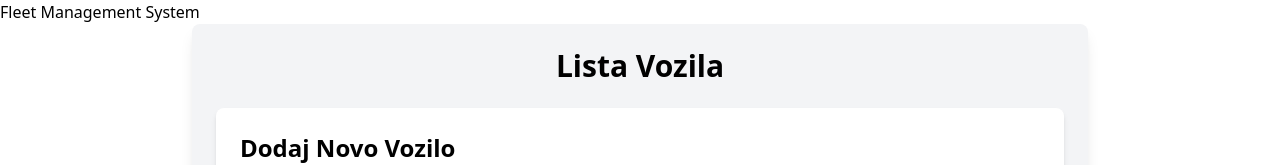
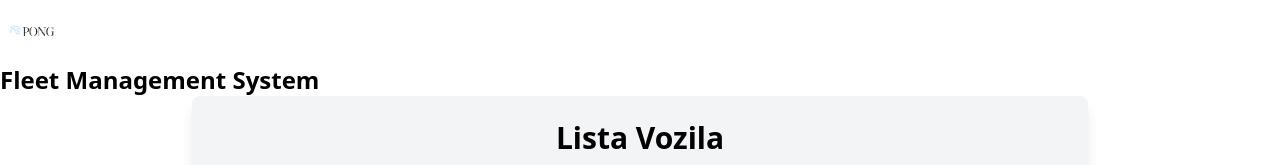
Before and after one commit to sejooo1/fleet-management, a React (Create React App) app in the folder frontend/: page / in a window 1280 px wide. Shown: the top 165 px of the page. Built offline with nearby package versions, Linux system fonts and the light colour scheme; no server answers.

Commit message:
Change in navbar

```diff
--- a/frontend/src/App.js
+++ b/frontend/src/App.js
@@ -4,7 +4,8 @@ import VehicleList from "./components/VehicleList";
 function App() {
   return (
     <div>
-      <h1>Fleet Management System</h1>
+      <img src="/pong.png" alt="PONG Logo" className="h-16 w-auto mr-4" />
+      <h1 className="text-2xl font-bold">Fleet Management System</h1>
       <VehicleList />
     </div>
   );
--- a/frontend/src/components/Navbar.js
+++ /dev/null
@@ -1 +0,0 @@
-<img src="/pong.png" alt="PONG Logo" className="h-12 w-auto" />
```
